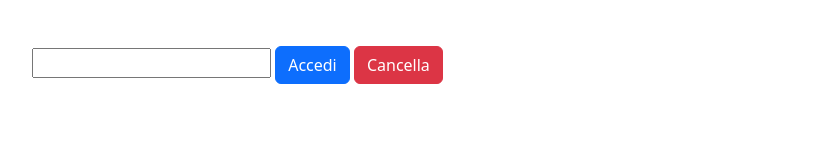
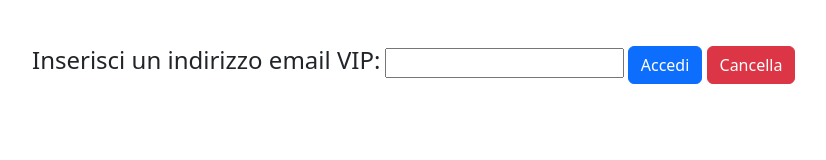
Before and after one commit to andreacagnina/js-mail-dadi, a plain HTML site: page mail/index.html in a window 1280 px wide. Shown: the whole page, without its empty margins (50-876 px from the left). Drawn offline with nearby package versions, Linux system fonts and the light colour scheme.

Commit message:
[FIX] add label + change position to if and else

```diff
--- a/mail/index.html
+++ b/mail/index.html
@@ -16,7 +16,10 @@
 <body>
     <div class="container">
         <form action="#">
-            <input class="my-5 " type="email" name="email" id="email">
+            <label for="email">
+                <h4>Inserisci un indirizzo email VIP:</h4>
+            </label>
+            <input class="my-5" type="email" name="email" id="email" required>
             <button id="logIn" class="btn btn-primary" type="submit">Accedi</button>
             <button id="reset" class="btn btn-danger" type="reset">Cancella</button>
         </form>
```
Also changed, not shown: mail/js/script.js (+4 -4 lines).
